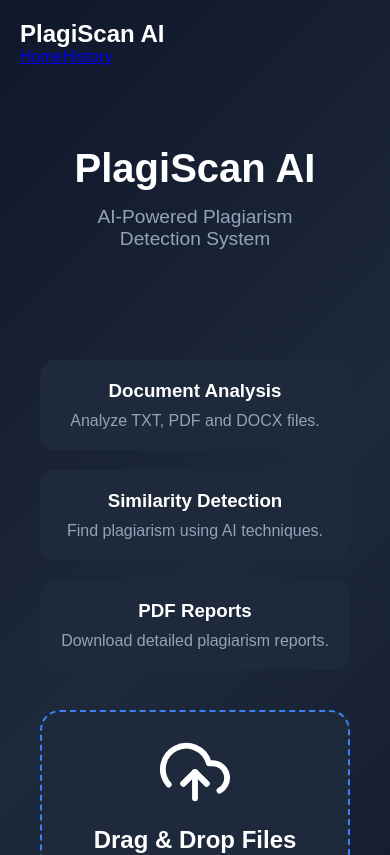
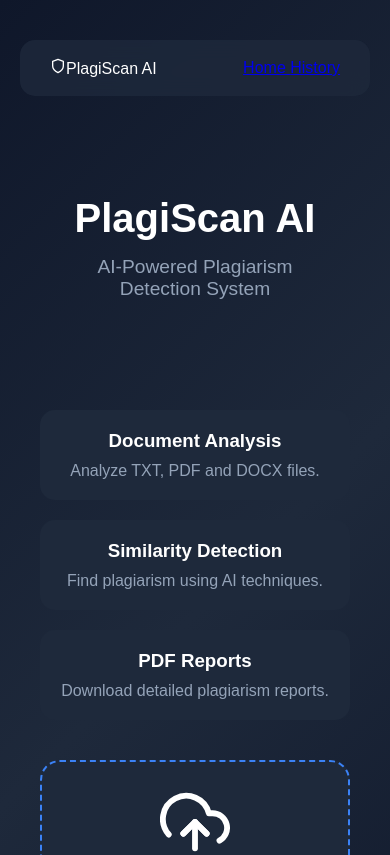
Before and after one commit to abuzar0602/PlagiScan-AI, a React (Vite) app in the folder frontend/: page / in a window 390 px wide. Shown: the top 855 px of the page. Built offline with nearby package versions, Linux system fonts and the light colour scheme.

Commit message:
Fix Nav bar

```diff
--- a/frontend/index.html
+++ b/frontend/index.html
@@ -2,7 +2,7 @@
 <html lang="en">
   <head>
     <meta charset="UTF-8" />
-   <link rel="icon" type="image/png" href="/plagiscan-logo.png" />
+   <link rel="icon" type="image/png" href="plagscanlogo.png" />
     <meta name="viewport" content="width=device-width, initial-scale=1.0" />
     <title>PlagScan AI</title>
   </head>
--- a/frontend/src/App.css
+++ b/frontend/src/App.css
@@ -182,3 +182,102 @@
     border-right-color: var(--border);
   }
 }
+/* ================= NAVBAR ================= */
+
+.navbar{
+    width:92%;
+    max-width:1300px;
+
+    margin:30px auto;
+
+    padding:18px 40px;
+
+    display:flex;
+    align-items:center;
+    justify-content:space-between;
+
+    background:#939393;
+
+    border:1px solid rgba(255,255,255,.06);
+
+    border-radius:18px;
+
+    box-shadow:0 8px 30px rgba(255, 255, 255, 0.25);
+}
+
+.logo{
+    display:flex;
+    align-items:center;
+    gap:12px;
+
+    font-size:1.4rem;
+    font-weight:700;
+    color:white;
+}
+
+.logo svg{
+    font-size:1.7rem;
+}
+
+.nav-menu{
+    display:flex;
+    gap:55px;
+}
+
+.nav-menu a{
+    text-decoration:none;
+
+    color:#d1d5db;
+
+    font-size:15px;
+
+    transition:.25s;
+}
+
+.nav-menu a:hover{
+    color:white;
+}
+
+.nav-btn{
+
+    background:white;
+
+    color:#f0f2fe;
+
+    border:none;
+
+    padding:12px 24px;
+
+    border-radius:10px;
+
+    font-weight:600;
+
+    cursor:pointer;
+
+    transition:.3s;
+}
+
+.nav-btn:hover{
+
+    transform:translateY(-2px);
+}
+
+@media(max-width:768px){
+
+.navbar{
+
+flex-direction:column;
+
+gap:20px;
+
+padding:22px;
+
+}
+
+.nav-menu{
+
+gap:25px;
+
+}
+
+}
--- a/frontend/src/components/Navbar.jsx
+++ b/frontend/src/components/Navbar.jsx
@@ -1,15 +1,20 @@
 import { Link } from "react-router-dom";
+import { FiShield } from "react-icons/fi";
 
 function Navbar() {
   return (
-    <nav>
-      <h2>PlagiScan AI</h2>
+    <header className="navbar">
+      <div className="logo">
+        <FiShield />
+        <span>PlagiScan AI</span>
+      </div>
 
-      <div>
-        <Link to="/">Home</Link>
-        <Link to="/history">History</Link>
-      </div>
-    </nav>
+      <nav className="nav-menu">
+        <Link to="/">    Home    </Link>
+        <Link to="/history">    History     </Link>
+      </nav>
+
+    </header>
   );
 }
 
```
Also changed, not shown: frontend/public/plagiscan-logo.png (deleted), frontend/public/plagscanlogo.png (added).
